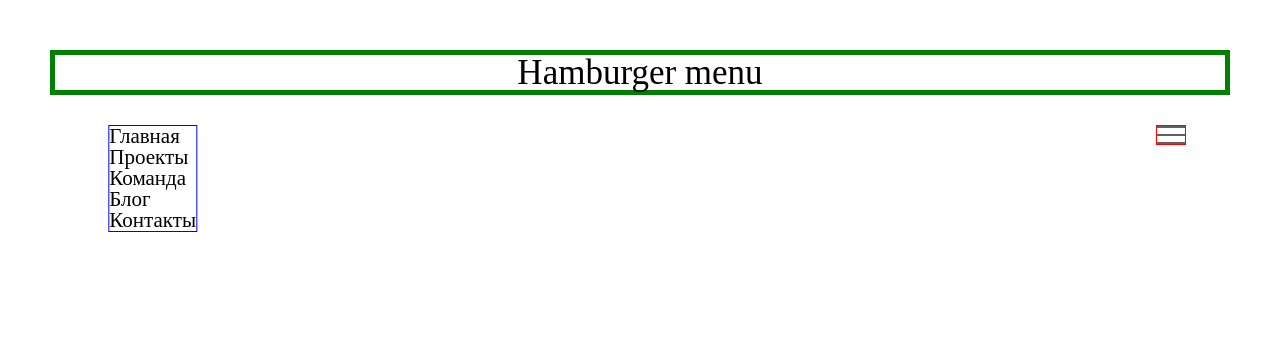
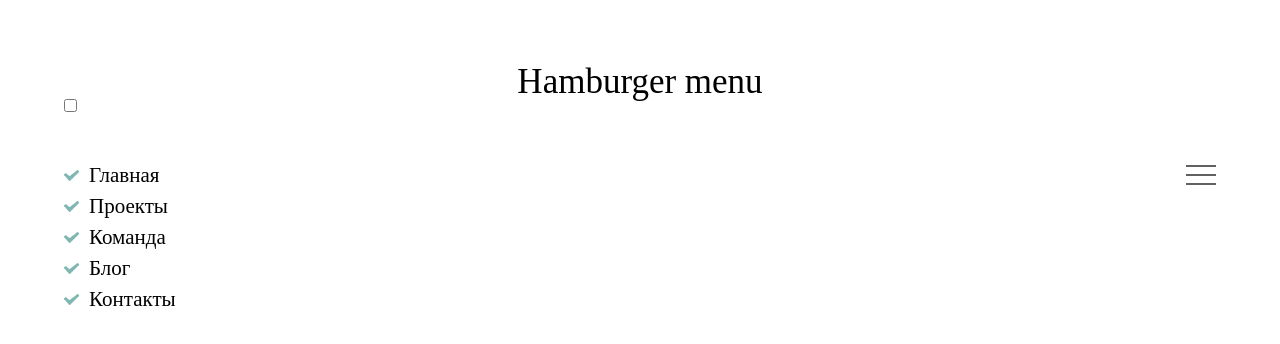
Before and after one commit to AleXVBulatov/hamburger-menu, a plain HTML site: page index.html in a window 1280 px wide. Drawn offline with Linux system fonts and the light colour scheme.

Commit message:
Корректирует внешний вид

```diff
--- a/css/style.css
+++ b/css/style.css
@@ -34,28 +34,27 @@ h1, h2, h3, h4, h5, h6{font-size: inherit; font-weight: 400;}
 
 
 body{
-    padding: 50px;
+    padding: 5%;
 }
 
 h1{
     width: 100%;
     font-size: 2.5em;
     text-align: center;
-    border: 5px solid green;
+
+    /* border: 5px solid green; */
 }
 
 .menu__btn{
     width: 30px;
     height: 20px;
     position: fixed;
-    margin-top: 30px;
+    margin-top: 50px;
     display: flex;
     right: 5%;
-    transform: translate(-100%, 0);
-    /* box-sizing: border-box; */
+    cursor: pointer;
 
-
-    border: 1px solid red;
+    /* border: 1px solid red; */
 }
 
 
@@ -77,20 +76,38 @@ h1{
 
 
 #menu__toggle{
-    display: none;
+    /* display: none; */
 }
 
 .menu__box{
-    /* display: none; */
+    /* visibility: hidden; */
     font-size: 1.5em;
-    margin-top: 30px;
+    margin-top: 50px;
     position: fixed;
+    left: 5%;
 
-    left: 5%;
-    transform: translate(50%, 0);
-    border: 1px solid blue;
+    /* transform: translate(50%, 0); */
+    /* border: 1px solid blue; */
 }
 
 .menu__item{
+    margin-bottom: 10px;
+    list-style-position: inside;
+    position: relative;
+    padding-left: 25px;
+    cursor: pointer;
+}
 
+.menu__item::before{
+    content: "";
+    background-image: url("/hamburger-menu/images/liz15_green.png");
+    background-repeat: no-repeat;
+    width: 15px;
+    height: 11px;
+    position: absolute;
+    top: 5px;
+    left: 0px;
 }
+.menu__item:hover::before{
+    background-image: none;
+}
```
Also changed, not shown: images/liz15_green.png (added).
